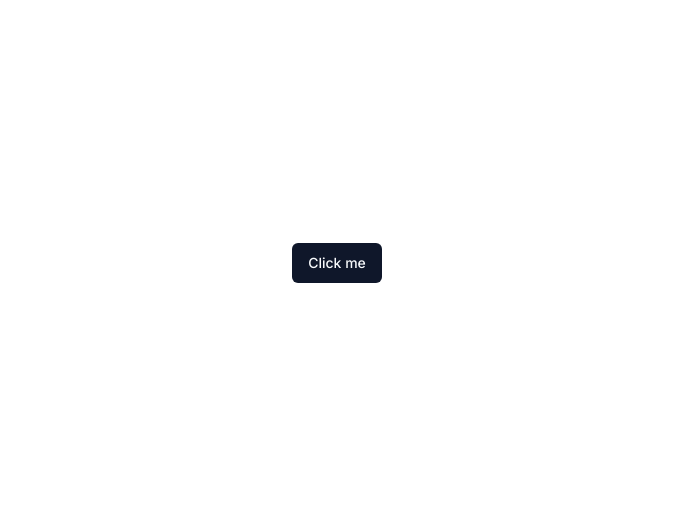
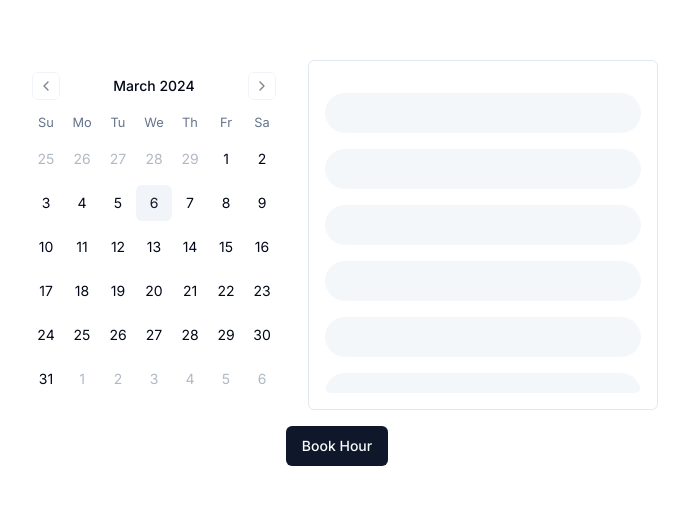
Before and after one commit to Hebelub/learn-new-tech, a Next.js app: page / in a window 1280 px wide. Shown: the part 137-642 px from the top of the page, without its empty margins (303-992 px from the left). Built offline with nearby package versions, Linux system fonts and the light colour scheme.

Commit message:
Create template for TimeBooker component

```diff
--- a/app/page.tsx
+++ b/app/page.tsx
@@ -1,9 +1,9 @@
-import { Button } from "@/components/ui/button"
+import TimeBooker from "@/components/TimeBooker"
 
 export default function Home() {
   return (
     <main className="flex min-h-screen flex-col items-center justify-center p-24">
-      <Button>Click me</Button>
+      <TimeBooker />
     </main>
   );
 }
--- /dev/null
+++ b/components/TimeBooker.tsx
@@ -0,0 +1,24 @@
+import React from 'react'
+import { Button } from "@/components/ui/button"
+import { Calendar } from "@/components/ui/calendar"
+import { ScrollArea } from "@/components/ui/scroll-area"
+import { Skeleton } from "@/components/ui/skeleton"
+
+function TimeBooker() {
+    return (
+        <div className="flex flex-col items-center">
+            <div className="flex justify-center items-stretch space-x-4">
+                <Calendar />
+                <ScrollArea className="h-[350px] w-[350px] rounded-md border p-4 overflow-y-auto">
+                    {Array.from({ length: 24 }, (_, index) => (
+                        <Skeleton key={index} className="h-[40px] rounded-full my-4" />
+                    ))}
+                </ScrollArea>
+            </div>
+
+            <Button className="mt-4">Book Hour</Button>
+        </div>
+    )
+}
+
+export default TimeBooker
--- /dev/null
+++ b/components/ui/calendar.tsx
@@ -0,0 +1,66 @@
+"use client"
+
+import * as React from "react"
+import { ChevronLeft, ChevronRight } from "lucide-react"
+import { DayPicker } from "react-day-picker"
+
+import { cn } from "@/lib/utils"
+import { buttonVariants } from "@/components/ui/button"
+
+export type CalendarProps = React.ComponentProps<typeof DayPicker>
+
+function Calendar({
+  className,
+  classNames,
+  showOutsideDays = true,
+  ...props
+}: CalendarProps) {
+  return (
+    <DayPicker
+      showOutsideDays={showOutsideDays}
+      className={cn("p-3", className)}
+      classNames={{
+        months: "flex flex-col sm:flex-row space-y-4 sm:space-x-4 sm:space-y-0",
+        month: "space-y-4",
+        caption: "flex justify-center pt-1 relative items-center",
+        caption_label: "text-sm font-medium",
+        nav: "space-x-1 flex items-center",
+        nav_button: cn(
+          buttonVariants({ variant: "outline" }),
+          "h-7 w-7 bg-transparent p-0 opacity-50 hover:opacity-100"
+        ),
+        nav_button_previous: "absolute left-1",
+        nav_button_next: "absolute right-1",
+        table: "w-full border-collapse space-y-1",
+        head_row: "flex",
+        head_cell:
+          "text-muted-foreground rounded-md w-9 font-normal text-[0.8rem]",
+        row: "flex w-full mt-2",
+        cell: "h-9 w-9 text-center text-sm p-0 relative [&:has([aria-selected].day-range-end)]:rounded-r-md [&:has([aria-selected].day-outside)]:bg-accent/50 [&:has([aria-selected])]:bg-accent first:[&:has([aria-selected])]:rounded-l-md last:[&:has([aria-selected])]:rounded-r-md focus-within:relative focus-within:z-20",
+        day: cn(
+          buttonVariants({ variant: "ghost" }),
+          "h-9 w-9 p-0 font-normal aria-selected:opacity-100"
+        ),
+        day_range_end: "day-range-end",
+        day_selected:
+          "bg-primary text-primary-foreground hover:bg-primary hover:text-primary-foreground focus:bg-primary focus:text-primary-foreground",
+        day_today: "bg-accent text-accent-foreground",
+        day_outside:
+          "day-outside text-muted-foreground opacity-50 aria-selected:bg-accent/50 aria-selected:text-muted-foreground aria-selected:opacity-30",
+        day_disabled: "text-muted-foreground opacity-50",
+        day_range_middle:
+          "aria-selected:bg-accent aria-selected:text-accent-foreground",
+        day_hidden: "invisible",
+        ...classNames,
+      }}
+      components={{
+        IconLeft: ({ ...props }) => <ChevronLeft className="h-4 w-4" />,
+        IconRight: ({ ...props }) => <ChevronRight className="h-4 w-4" />,
+      }}
+      {...props}
+    />
+  )
+}
+Calendar.displayName = "Calendar"
+
+export { Calendar }
--- /dev/null
+++ b/components/ui/scroll-area.tsx
@@ -0,0 +1,48 @@
+"use client"
+
+import * as React from "react"
+import * as ScrollAreaPrimitive from "@radix-ui/react-scroll-area"
+
+import { cn } from "@/lib/utils"
+
+const ScrollArea = React.forwardRef<
+  React.ElementRef<typeof ScrollAreaPrimitive.Root>,
+  React.ComponentPropsWithoutRef<typeof ScrollAreaPrimitive.Root>
+>(({ className, children, ...props }, ref) => (
+  <ScrollAreaPrimitive.Root
+    ref={ref}
+    className={cn("relative overflow-hidden", className)}
+    {...props}
+  >
+    <ScrollAreaPrimitive.Viewport className="h-full w-full rounded-[inherit]">
+      {children}
+    </ScrollAreaPrimitive.Viewport>
+    <ScrollBar />
+    <ScrollAreaPrimitive.Corner />
+  </ScrollAreaPrimitive.Root>
+))
+ScrollArea.displayName = ScrollAreaPrimitive.Root.displayName
+
+const ScrollBar = React.forwardRef<
+  React.ElementRef<typeof ScrollAreaPrimitive.ScrollAreaScrollbar>,
+  React.ComponentPropsWithoutRef<typeof ScrollAreaPrimitive.ScrollAreaScrollbar>
+>(({ className, orientation = "vertical", ...props }, ref) => (
+  <ScrollAreaPrimitive.ScrollAreaScrollbar
+    ref={ref}
+    orientation={orientation}
+    className={cn(
+      "flex touch-none select-none transition-colors",
+      orientation === "vertical" &&
+        "h-full w-2.5 border-l border-l-transparent p-[1px]",
+      orientation === "horizontal" &&
+        "h-2.5 flex-col border-t border-t-transparent p-[1px]",
+      className
+    )}
+    {...props}
+  >
+    <ScrollAreaPrimitive.ScrollAreaThumb className="relative flex-1 rounded-full bg-border" />
+  </ScrollAreaPrimitive.ScrollAreaScrollbar>
+))
+ScrollBar.displayName = ScrollAreaPrimitive.ScrollAreaScrollbar.displayName
+
+export { ScrollArea, ScrollBar }
--- /dev/null
+++ b/components/ui/skeleton.tsx
@@ -0,0 +1,15 @@
+import { cn } from "@/lib/utils"
+
+function Skeleton({
+  className,
+  ...props
+}: React.HTMLAttributes<HTMLDivElement>) {
+  return (
+    <div
+      className={cn("animate-pulse rounded-md bg-muted", className)}
+      {...props}
+    />
+  )
+}
+
+export { Skeleton }
--- a/package.json
+++ b/package.json
@@ -9,12 +9,15 @@
     "lint": "next lint"
   },
   "dependencies": {
+    "@radix-ui/react-scroll-area": "^1.0.5",
     "@radix-ui/react-slot": "^1.0.2",
     "class-variance-authority": "^0.7.0",
     "clsx": "^2.1.0",
+    "date-fns": "^3.3.1",
     "lucide-react": "^0.344.0",
     "next": "14.1.2",
     "react": "^18",
+    "react-day-picker": "^8.10.0",
     "react-dom": "^18",
     "tailwind-merge": "^2.2.1",
     "tailwindcss-animate": "^1.0.7"
```
Also changed, not shown: 1 other file (tests, documents, lock files or other folders).
